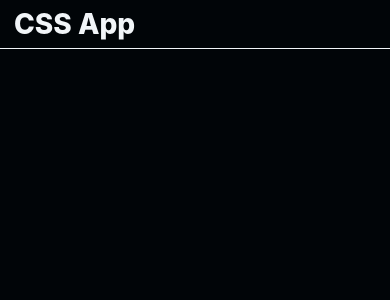
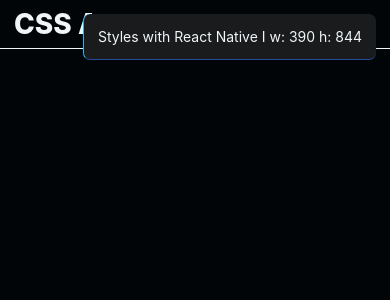
Before and after one commit to elliotgaramendi/devtalles, a React Native app in the folder react-native/03-CSSApp/: screen / in a window 390 px wide. Shown: the top 300 px of the page. Built offline with nearby package versions, Linux system fonts and the light colour scheme.

Commit message:
feat: Create RN-03 Toast

```diff
--- a/react-native/03-CSSApp/App.tsx
+++ b/react-native/03-CSSApp/App.tsx
@@ -1,11 +1,15 @@
 /* eslint-disable react/react-in-jsx-scope */
-import {SafeAreaView} from 'react-native';
+import {SafeAreaView, useWindowDimensions} from 'react-native';
 import HeaderApp from './src/HeaderApp';
+import Toast from './src/Toast';
 import {globalStyles} from './styles/styles';
 
 function App(): React.JSX.Element {
+  const {width, height} = useWindowDimensions();
+
   return (
     <SafeAreaView style={globalStyles.body}>
+      <Toast content={`Styles with React Native I w: ${width} h: ${height}`} />
       <HeaderApp />
     </SafeAreaView>
   );
--- /dev/null
+++ b/react-native/03-CSSApp/src/Toast.tsx
@@ -0,0 +1,13 @@
+/* eslint-disable react/react-in-jsx-scope */
+import {Text} from 'react-native';
+import {elementStyles} from '../styles/styles';
+
+interface Props {
+  content?: string;
+}
+
+const Toast = ({content}: Props) => {
+  return <Text style={elementStyles.toast}>{content}</Text>;
+};
+
+export default Toast;
```
